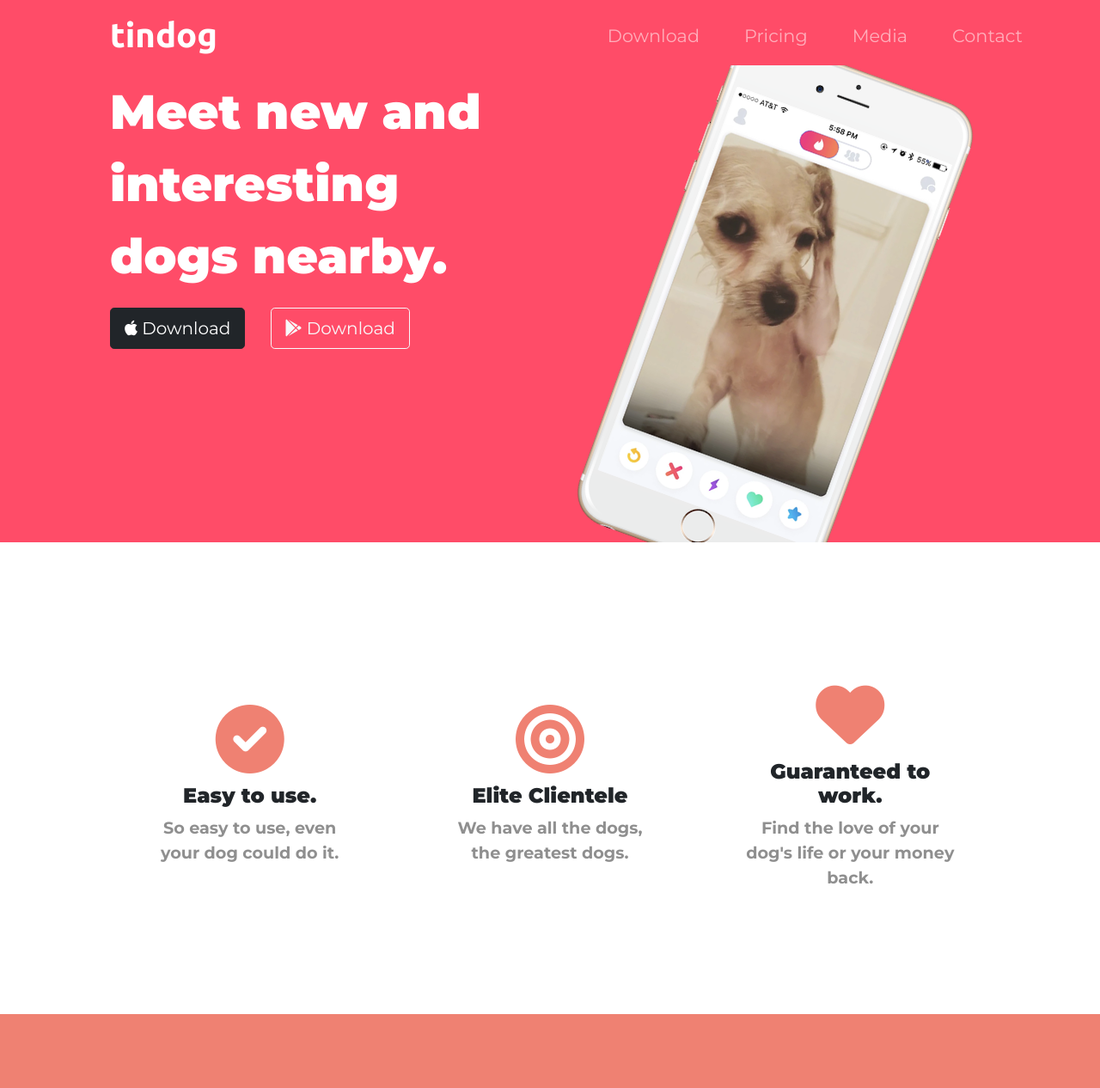
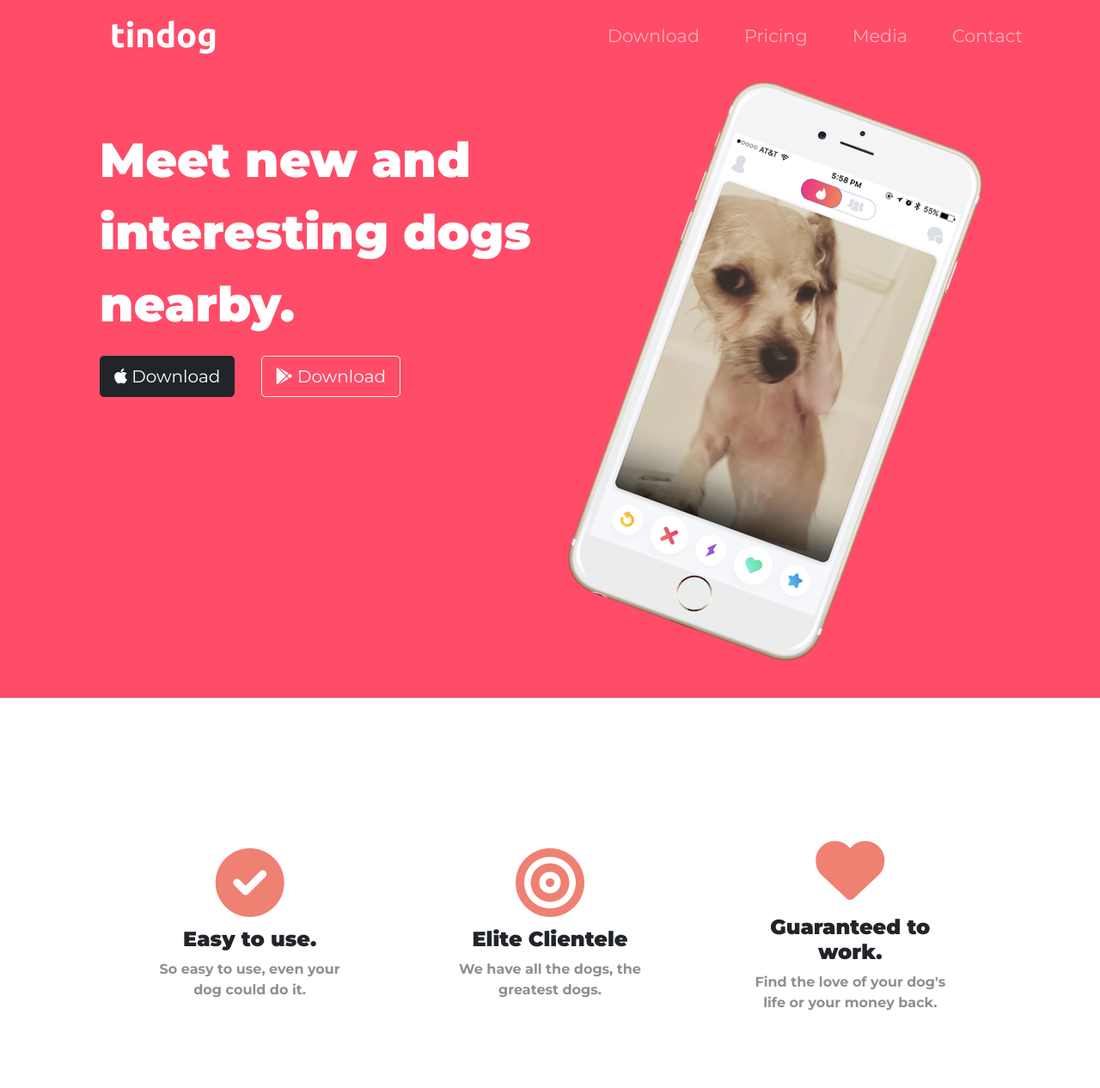
Before and after one commit to NooBGurmeeT/Tindog-Webdevp, a plain HTML site: page index.html in a window 1280 px wide. Shown: the top 1266 px of the page at 86% size. Drawn offline with nearby package versions, Linux system fonts and the light colour scheme.

Commit message:
Add files via upload

```diff
--- a/css/styles.css
+++ b/css/styles.css
@@ -42,10 +42,7 @@ body{
 .title-img{
    width: 60%;
    transform: rotate(20deg);
-   margin:auto;
-   position: relative;
-   top: 50px;
-
+   margin:50px auto;
 
 }
 .col_title-image{
@@ -53,8 +50,7 @@ body{
 }
 .col-lg-6-title
 {
-   /* padding:5% 0 0%; */
-   position: relative;
+   padding:5% 0 0;
 }
 h1{
    font-family: 'Montserrat', serif;
@@ -70,9 +66,6 @@ h1{
    margin:auto;
    text-align: center;
    padding:10% 10%;
-   position: relative;
-   z-index: 1;
-   background-color: #fff;
 }
 .col-md-6-features{
    margin:auto;
@@ -97,7 +90,7 @@ h1{
 .feature-icon-text{
    font-family: "Montserrat";
    font-weight: 700;
-   font-size:1.2rem;
+   font-size:1rem;
    color: #8f8f8f;
 }
 
@@ -117,7 +110,7 @@ padding:7% 20%;
    text-align:center;
    font-family: "Montserrat";
    font-weight:500;
-   font-size: 2.5em;
+   font-size: 2em;
    line-height: 1.5;
    padding-bottom: 2rem;
 }
@@ -148,12 +141,11 @@ padding:7% 20%;
 }
 .price-head-h2{
    color: #8f8f8f;
-   font-size: 3rem;
    font-weight: 700;
    padding-top: 5rem;
 }
 .price-head-p{
-   font-size: 1.3rem;
+   font-size: 1rem;
    font-weight: 500;
    color: #8f8f8f;
 }
```
